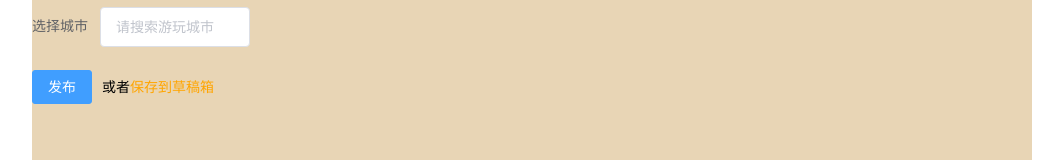
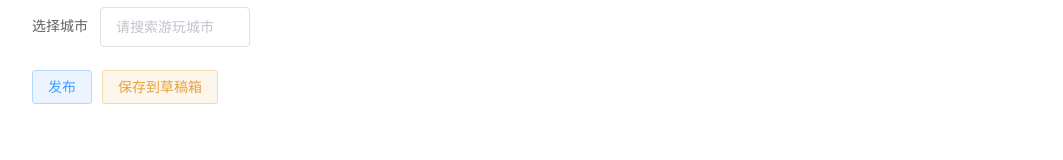
Before and after one commit to superxmanyang/-SSR, a Nuxt app: page /post/create in a window 1280 px wide. Shown: the part 201-361 px from the top of the page, without its empty margins (108-1171 px from the left). Built offline with nearby package versions, Linux system fonts and the light colour scheme; a small style sheet from the web is missing.

Commit message:
完成所有非空判断和最大存储

```diff
--- a/pages/post/create.vue
+++ b/pages/post/create.vue
@@ -23,9 +23,10 @@
       </el-form>
       <!-- 发布按钮 -->
       <div class="fabu">
-        <el-button size="small" type="primary" @click="handelClick">发布</el-button>
-        <span>或者</span>
-        <span class="caogao" @click="handelCucun">保存到草稿箱</span>
+        <el-button size="small" type="primary" plain @click="handelClick">发布</el-button>
+        <!-- <span>或者</span>
+        <span class="caogao" @click="handelCucun">保存到草稿箱</span>-->
+        <el-button size="small" type="warning" plain @click="handelCucun">保存到草稿箱</el-button>
       </div>
     </div>
     <div class="caogaoxiang">
@@ -134,15 +135,34 @@ export default {
   },
   methods: {
     // 点击草稿箱渲染出来数据
-    handelXunRan(index){
-      console.log(index)
-      this.form.title=this.locList[index].title
-      this.form.city=this.locList[index].city
-      this.$refs.vueEditor.editor.root.innerHTML=this.locList[index].content
-      console.log(this.$refs.vueEditor.editor.root.innerHTML)
+    handelXunRan(index) {
+      console.log(index);
+      this.form.title = this.locList[index].title;
+      this.form.city = this.locList[index].city;
+      this.$refs.vueEditor.editor.root.innerHTML = this.locList[index].content;
+      console.log(this.$refs.vueEditor.editor.root.innerHTML);
     },
     // 点击存储到草稿箱
     handelCucun() {
+      // 标题
+      if (!this.form.title) {
+        this.$message.error("标题不能为空");
+        return;
+      }
+
+      // 内容不能为空
+      // this.form.content = this.$refs.vueEditor.editor.root.innerHTML;
+      if (this.$refs.vueEditor.editor.root.innerHTML == "<p><br></p>") {
+        this.$message.error("内容不能为空");
+        return;
+      }
+
+      // 标题
+      if (!this.form.city) {
+        this.$message.error("游玩城市不能为空");
+        return;
+      }
+
       //   输入标题框
       let title = this.form.title;
       //   选择城市
@@ -159,9 +179,16 @@ export default {
 
       // 把本地存储先拿出来
       const create = JSON.parse(localStorage.getItem("post")) || [];
-      create.push(this.form);
+      create.unshift(this.form);
 
       this.locList = create;
+
+      // 当存储的数据大于5就覆盖掉最后一个
+      if (this.locList.length > 5) {
+        this.locList.splice(4,1)
+      }
+
+
       // 把搜索的条件保存到本地
       localStorage.setItem("post", JSON.stringify(create));
       // 再取一次数据
@@ -169,6 +196,7 @@ export default {
 
       this.locList = newCreate;
 
+      console.log(this.locList)
       //   清空富文本框
       this.$refs.vueEditor.editor.root.innerHTML = "";
       this.form = {
@@ -195,7 +223,7 @@ export default {
         url: "/airs/city",
         params: { name: this.form.city }
       }).then(res => {
-        console.log(res)
+        console.log(res);
         // 解构data
         const { data } = res.data;
         // 创建一个新数组
@@ -222,6 +250,25 @@ export default {
     },
     // 发布
     handelClick() {
+      // 标题
+      if (!this.form.title) {
+        this.$message.error("标题不能为空");
+        return;
+      }
+
+      // 内容不能为空
+      // this.form.content = this.$refs.vueEditor.editor.root.innerHTML;
+      if (this.$refs.vueEditor.editor.root.innerHTML == "<p><br></p>") {
+        this.$message.error("内容不能为空");
+        return;
+      }
+
+      // 标题
+      if (!this.form.city) {
+        this.$message.error("游玩城市不能为空");
+        return;
+      }
+
       this.$axios({
         url: "/posts",
         method: "POST",
@@ -237,6 +284,8 @@ export default {
         console.log(res);
         if (res.status === 200) {
           this.$message.success(res.data.message);
+          // 跳转
+          this.$router.push({ path: "/post" });
           //   清空富文本框
           this.$refs.vueEditor.editor.root.innerHTML = "";
           this.form = {
@@ -262,7 +311,7 @@ export default {
   margin: 0 auto;
   padding-top: 20px;
   position: relative;
-  background: #e8d5b5;
+  // background: #e8d5b5;
   .contont {
     width: 750px;
     height: 705px;
@@ -286,10 +335,14 @@ export default {
       margin-top: 20px;
       height: 400px;
     }
-    .ql-editor{
-      // background:url(https://ss0.bdstatic.com/70cFvHSh_Q1YnxGkpoWK1HF6hhy/it/u=3818384369,377098219&fm=26&gp=0.jpg) no-repeat;
-      // background-size:100%;
-      // background: #e8d5b5;
+    .ql-editor {
+      background: url(
+          http://img0.imgtn.bdimg.com/it/u=2362088077,
+          4052528931&fm=26&gp=0.jpg
+        )
+        no-repeat;
+      background-size: 100%;
+      color: skyblue;
     }
     .youwan {
       margin-top: 70px;
@@ -330,12 +383,12 @@ export default {
         }
       }
       span {
-        color:#111;
+        color: #111;
         font-weight: 500;
       }
       p {
         font-size: 14px;
-        color:#999;
+        color: #999;
       }
     }
 
```
